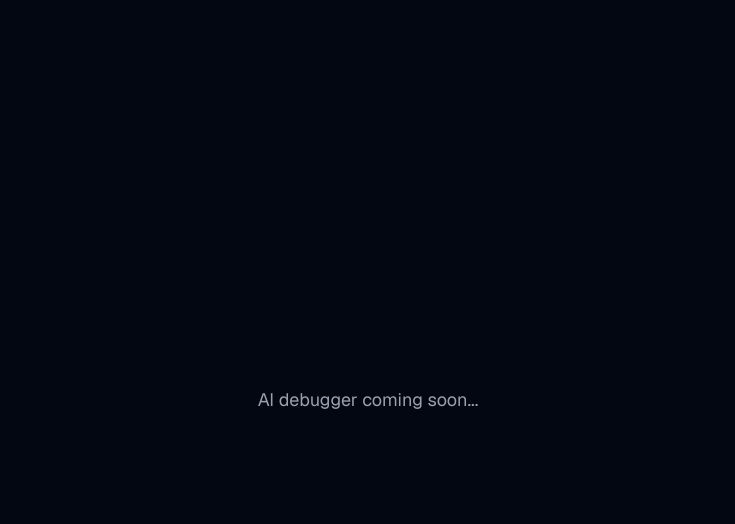
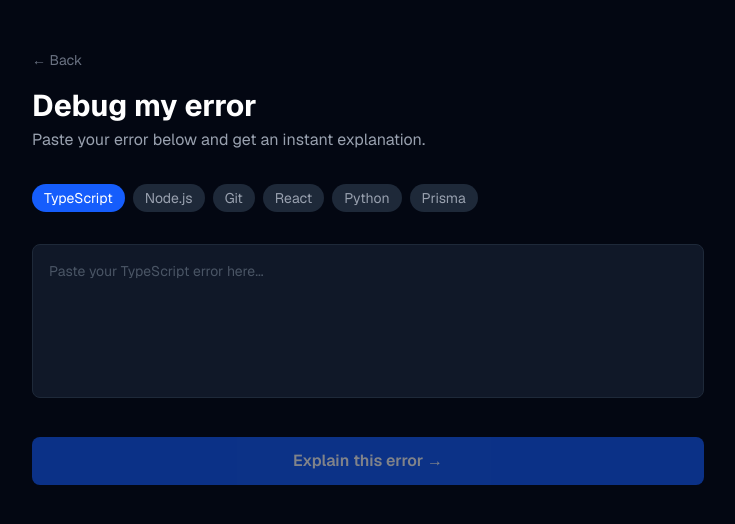
Before and after one commit to Scarfyie/debugai, a Next.js app: page /debug in a window 1280 px wide. Shown: the top 524 px of the page, without its empty margins (272-1007 px from the left). Built offline with nearby package versions, Linux system fonts and the light colour scheme.

Commit message:
feat: AI debug feature with Gemini free tier

```diff
--- a/package.json
+++ b/package.json
@@ -9,6 +9,7 @@
     "lint": "eslint"
   },
   "dependencies": {
+    "@google/generative-ai": "^0.24.1",
     "next": "16.2.4",
     "react": "19.2.4",
     "react-dom": "19.2.4"
--- a/src/app/debug/page.tsx
+++ b/src/app/debug/page.tsx
@@ -1,7 +1,146 @@
+"use client";
+
+import { useState } from "react";
+import Link from "next/link";
+
+const LANGUAGES = ["TypeScript", "Node.js", "Git", "React", "Python", "Prisma"];
+
+interface DebugResult {
+  what: string;
+  why: string;
+  fix: string[];
+  codeExample: string;
+}
+
 export default function DebugPage() {
+  const [error, setError] = useState("");
+  const [language, setLanguage] = useState("TypeScript");
+  const [result, setResult] = useState<DebugResult | null>(null);
+  const [loading, setLoading] = useState(false);
+  const [err, setErr] = useState("");
+
+  async function handleSubmit() {
+    if (!error.trim()) return;
+    setLoading(true);
+    setResult(null);
+    setErr("");
+
+    try {
+      const res = await fetch("/api/debug", {
+        method: "POST",
+        headers: { "Content-Type": "application/json" },
+        body: JSON.stringify({ error, language }),
+      });
+
+      if (!res.ok) throw new Error("API error");
+      const data = await res.json();
+      setResult(data);
+    } catch {
+      setErr("Something went wrong. Please try again.");
+    } finally {
+      setLoading(false);
+    }
+  }
+
   return (
-    <main className="min-h-screen bg-gray-950 text-white flex items-center justify-center">
-      <p className="text-gray-400 text-lg">AI debugger coming soon...</p>
+    <main className="min-h-screen bg-gray-950 text-white px-4 py-12">
+      <div className="max-w-2xl mx-auto space-y-8">
+
+        {/* Header */}
+        <div>
+          <Link href="/" className="text-gray-500 hover:text-gray-300 text-sm">
+            ← Back
+          </Link>
+          <h1 className="text-3xl font-bold mt-4">Debug my error</h1>
+          <p className="text-gray-400 mt-1">
+            Paste your error below and get an instant explanation.
+          </p>
+        </div>
+
+        {/* Language Selector */}
+        <div className="flex flex-wrap gap-2">
+          {LANGUAGES.map((lang) => (
+            <button
+              key={lang}
+              onClick={() => setLanguage(lang)}
+              className={`px-3 py-1 rounded-full text-sm transition-colors ${
+                language === lang
+                  ? "bg-blue-600 text-white"
+                  : "bg-gray-800 text-gray-400 hover:bg-gray-700"
+              }`}
+            >
+              {lang}
+            </button>
+          ))}
+        </div>
+
+        {/* Input */}
+        <textarea
+          value={error}
+          onChange={(e) => setError(e.target.value)}
+          placeholder={`Paste your ${language} error here...`}
+          rows={6}
+          className="w-full bg-gray-900 border border-gray-800 rounded-lg p-4 text-sm font-mono text-gray-200 placeholder-gray-600 focus:outline-none focus:border-blue-500 resize-none"
+        />
+
+        {/* Submit */}
+        <button
+          onClick={handleSubmit}
+          disabled={loading || !error.trim()}
+          className="w-full bg-blue-600 hover:bg-blue-500 disabled:opacity-50 disabled:cursor-not-allowed transition-colors text-white font-semibold py-3 rounded-lg"
+        >
+          {loading ? "Analyzing..." : "Explain this error →"}
+        </button>
+
+        {/* Error message */}
+        {err && <p className="text-red-400 text-sm">{err}</p>}
+
+        {/* Result */}
+        {result && (
+          <div className="space-y-4">
+
+            <div className="bg-gray-900 border border-gray-800 rounded-lg p-5 space-y-1">
+              <p className="text-blue-400 text-xs font-semibold uppercase tracking-wider">
+                What it means
+              </p>
+              <p className="text-gray-200 text-sm leading-relaxed">{result.what}</p>
+            </div>
+
+            <div className="bg-gray-900 border border-gray-800 rounded-lg p-5 space-y-1">
+              <p className="text-yellow-400 text-xs font-semibold uppercase tracking-wider">
+                Why it happens
+              </p>
+              <p className="text-gray-200 text-sm leading-relaxed">{result.why}</p>
+            </div>
+
+            <div className="bg-gray-900 border border-gray-800 rounded-lg p-5 space-y-3">
+              <p className="text-green-400 text-xs font-semibold uppercase tracking-wider">
+                How to fix it
+              </p>
+              <ol className="space-y-2">
+                {result.fix.map((step, i) => (
+                  <li key={i} className="text-gray-200 text-sm flex gap-3">
+                    <span className="text-green-500 font-bold shrink-0">{i + 1}.</span>
+                    <span>{step.replace(/^Step \d+:\s*/i, "")}</span>
+                  </li>
+                ))}
+              </ol>
+            </div>
+
+            {result.codeExample && (
+              <div className="bg-gray-900 border border-gray-800 rounded-lg p-5 space-y-2">
+                <p className="text-purple-400 text-xs font-semibold uppercase tracking-wider">
+                  Code example
+                </p>
+                <pre className="text-gray-300 text-sm overflow-x-auto whitespace-pre-wrap">
+                  {result.codeExample}
+                </pre>
+              </div>
+            )}
+
+          </div>
+        )}
+      </div>
     </main>
   );
 }
```
Also changed, not shown: src/app/api/debug/route.ts (added, +51 -0 lines), 1 other file (tests, documents, lock files or other folders).
